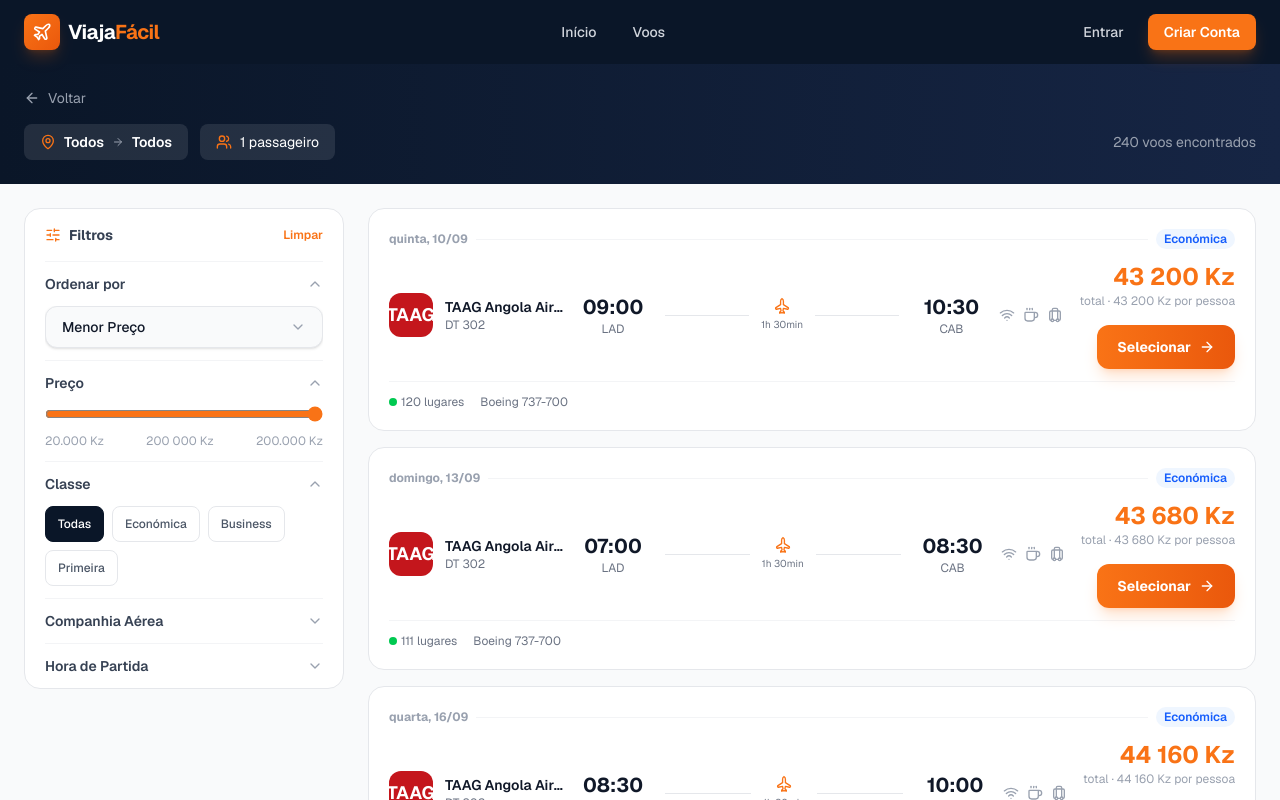
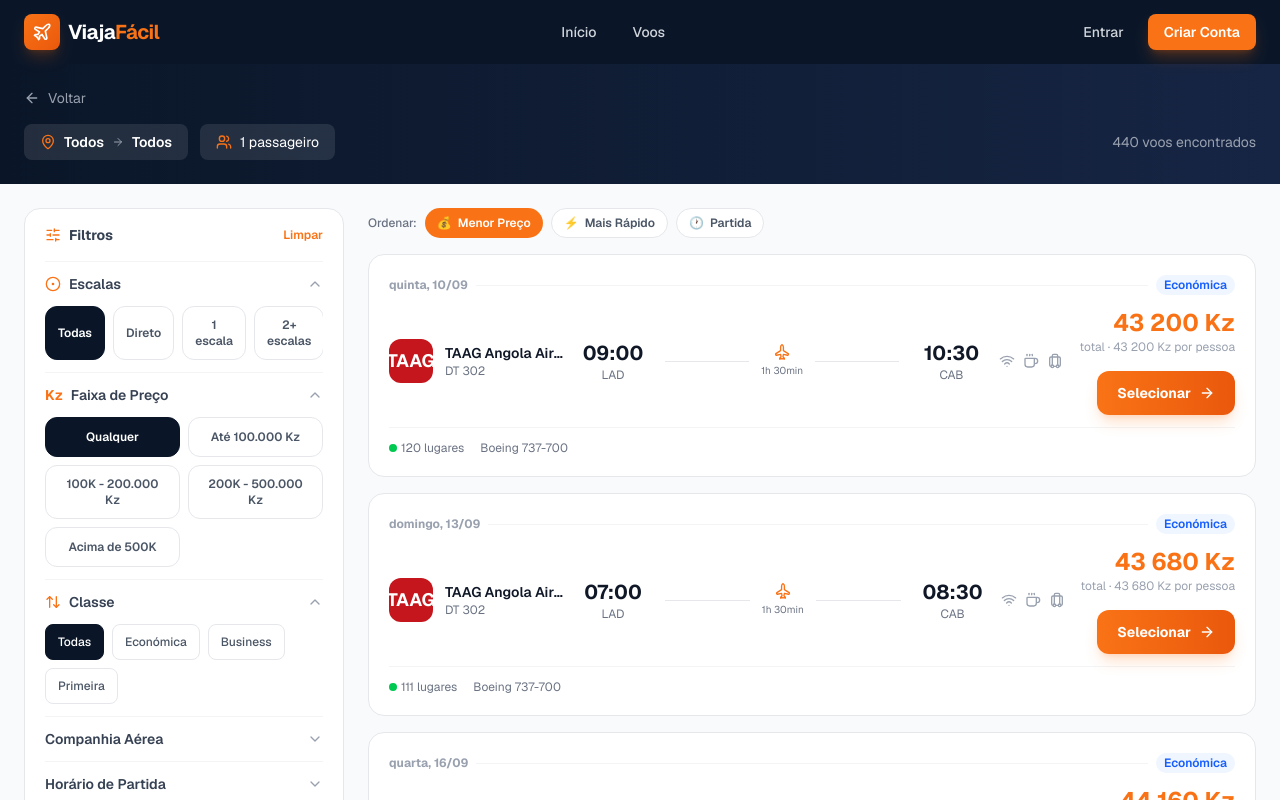
Before and after one commit to viaja-facil/viajafacilweb, a Next.js app: page /search in a window 1280 px wide. Shown: the top 800 px of the page. Built offline with nearby package versions, Linux system fonts and the light colour scheme.

Commit message:
feat(booking): improve booking and search flows
- Enhance checkout page with better UX
- Improve confirmation page design
- Update seat selection interface
- Enhance search results page

```diff
--- a/src/app/booking/confirmation/page.tsx
+++ b/src/app/booking/confirmation/page.tsx
@@ -1,6 +1,6 @@
 "use client";
 
-import { useEffect } from "react";
+import { useEffect, useMemo } from "react";
 import { useRouter } from "next/navigation";
 import { formatCurrency, getAirlineById, getAirportByCode } from "@/lib/mock-data";
 import { useBooking } from "@/lib/booking-context";
@@ -38,6 +38,11 @@ function ConfirmationContent() {
   const originAirport = flight ? getAirportByCode(flight.origin) : null;
   const destAirport = flight ? getAirportByCode(flight.destination) : null;
 
+  const bookingId = useMemo(() => {
+    if (!flight) return "";
+    return `VJ${flight.id.replace(/[^a-z0-9]/gi, "").toUpperCase().slice(-6)}${String(booking.seats.length).padStart(2, "0")}`;
+  }, [flight, booking.seats.length]);
+
   useEffect(() => {
     if (!flight) {
       router.push("/search");
@@ -45,8 +50,6 @@ function ConfirmationContent() {
   }, [flight, router]);
 
   if (!flight) return null;
-
-  const bookingId = `VJ${flight.id.replace(/[^a-z0-9]/gi, "").toUpperCase().slice(-6)}${String(booking.seats.length).padStart(2, "0")}`;
 
   const totalSeatPrice = booking.seats.reduce((sum, s) => sum + s.price, 0);
   const totalBasePrice = flight.price * booking.seats.length;
--- a/src/app/booking/seats/page.tsx
+++ b/src/app/booking/seats/page.tsx
@@ -3,6 +3,7 @@
 import { useMemo, useState, Suspense } from "react";
 import { useRouter, useSearchParams } from "next/navigation";
 import { flights, generateSeats, formatCurrency, getAirlineById, getAirportByCode, Seat } from "@/lib/mock-data";
+import { formatTime } from "@/lib/format";
 import { useBooking } from "@/lib/booking-context";
 import BookingStepper from "@/components/ui/BookingStepper";
 import ProtectedRoute from "@/components/auth/ProtectedRoute";
@@ -49,6 +50,7 @@ function SeatsContent() {
     [flight]
   );
   const [selectedSeats, setSelectedSeats] = useState<Seat[]>([]);
+  const [showMaxAlert, setShowMaxAlert] = useState(false);
 
   // Number of passengers declared in the search drives how many seats can be picked
   const passengerCount = booking.passengerCount > 0 ? booking.passengerCount : 1;
@@ -81,7 +83,11 @@ function SeatsContent() {
       if (exists) {
         return prev.filter((s) => s.id !== seat.id);
       }
-      if (prev.length >= passengerCount) return prev;
+      if (prev.length >= passengerCount) {
+        setShowMaxAlert(true);
+        setTimeout(() => setShowMaxAlert(false), 2000);
+        return prev;
+      }
       return [...prev, seat];
     });
   };
@@ -110,6 +116,13 @@ function SeatsContent() {
   return (
     <div className="min-h-screen bg-gray-50">
       <BookingStepper />
+
+      {/* Max seats alert */}
+      {showMaxAlert && (
+        <div className="fixed top-20 left-1/2 -translate-x-1/2 bg-yellow-500 text-white px-4 py-2 rounded-lg shadow-lg z-50 animate-fade-in">
+          Selecionou o máximo de assentos permitidos
+        </div>
+      )}
 
       {/* Header */}
       <div className="bg-gradient-to-r from-[#0a1628] to-[#162544] text-white">
@@ -415,7 +428,3 @@ function SeatsContent() {
     </div>
   );
 }
-
-function formatTime(dateStr: string) {
-  return new Date(dateStr).toLocaleTimeString("pt-AO", { hour: "2-digit", minute: "2-digit" });
-}
--- a/src/app/search/page.tsx
+++ b/src/app/search/page.tsx
@@ -12,11 +12,11 @@ import {
   getAvailabilityForRoute,
   Flight,
 } from "@/lib/mock-data";
+import { formatTime, formatDate } from "@/lib/format";
 import { useBooking } from "@/lib/booking-context";
 import AvailabilityCalendar from "@/components/ui/AvailabilityCalendar";
 import { SkeletonFlight } from "@/components/ui/Skeleton";
 import CollapsibleFilter from "@/components/ui/CollapsibleFilter";
-import CustomSelect from "@/components/ui/CustomSelect";
 import BottomSheet from "@/components/ui/BottomSheet";
 import {
   Plane,
@@ -34,6 +34,11 @@ import {
   Moon,
   Sunset,
   Clock,
+  ArrowUpDown,
+  CircleDot,
+  Circle,
+  LuggageIcon,
+  HandMetal,
 } from "lucide-react";
 
 type SortBy = "price" | "duration" | "departure";
@@ -41,7 +46,7 @@ type SortBy = "price" | "duration" | "departure";
 function SearchContent() {
   const router = useRouter();
   const searchParams = useSearchParams();
-  const { setFlight, setPassengerCount } = useBooking();
+  const { setFlight, confirmFlight, setPassengerCount } = useBooking();
 
   const initialOrigin = searchParams.get("origin") || "";
   const initialDestination = searchParams.get("destination") || "";
@@ -57,10 +62,13 @@ function SearchContent() {
   const adults = Number.isNaN(initialAdults) ? initialPassengers : initialAdults;
   const children = Number.isNaN(initialChildren) ? 0 : initialChildren;
   const [sortBy, setSortBy] = useState<SortBy>("price");
-  const [maxPrice, setMaxPrice] = useState(200000);
+  const [maxPrice, setMaxPrice] = useState(3000000);
   const [selectedClass, setSelectedClass] = useState<string>("all");
   const [selectedAirlines, setSelectedAirlines] = useState<string[]>([]);
   const [selectedTimeOfDay, setSelectedTimeOfDay] = useState<string[]>([]);
+  const [stops, setStops] = useState<string>("all");
+  const [baggage, setBaggage] = useState<string>("all");
+  const [priceRange, setPriceRange] = useState<string>("all");
   const [isLoading, setIsLoading] = useState(true);
   const [showFilters, setShowFilters] = useState(false);
 
@@ -72,6 +80,16 @@ function SearchContent() {
   const availability = useMemo(() => {
     if (!origin || !destination) return [];
     return getAvailabilityForRoute(origin, destination);
+  }, [origin, destination]);
+
+  const availableAirlines = useMemo(() => {
+    if (!origin || !destination) return airlines;
+    const airlineIds = new Set(
+      flights
+        .filter((f) => f.origin === origin && f.destination === destination)
+        .map((f) => f.airlineId)
+    );
+    return airlines.filter((a) => airlineIds.has(a.id));
   }, [origin, destination]);
 
   const filteredFlights = useMemo(() => {
@@ -94,6 +112,18 @@ function SearchContent() {
             : "night";
         if (!selectedTimeOfDay.includes(timeSlot)) return false;
       }
+      // Stops filter
+      if (stops === "direct" && f.stops !== 0) return false;
+      if (stops === "1" && f.stops !== 1) return false;
+      if (stops === "2+" && f.stops < 2) return false;
+      // Baggage filter
+      if (baggage === "with" && !f.hasCheckedBaggage) return false;
+      if (baggage === "without" && f.hasCheckedBaggage) return false;
+      // Price range filter
+      if (priceRange === "100" && f.price > 100000) return false;
+      if (priceRange === "200" && (f.price < 100000 || f.price > 200000)) return false;
+      if (priceRange === "500" && (f.price < 200000 || f.price > 500000)) return false;
+      if (priceRange === "500+" && f.price < 500000) return false;
       return true;
     });
 
@@ -111,25 +141,13 @@ function SearchContent() {
     });
 
     return result;
-  }, [origin, destination, selectedDate, sortBy, maxPrice, selectedClass, selectedAirlines, selectedTimeOfDay]);
+  }, [origin, destination, selectedDate, sortBy, maxPrice, selectedClass, selectedAirlines, selectedTimeOfDay, stops, baggage, priceRange]);
 
   const handleSelectFlight = (flight: Flight) => {
     setPassengerCount(passengers);
     setFlight(flight);
+    confirmFlight();
     router.push(`/booking/seats?flightId=${flight.id}`);
-  };
-
-  const formatTime = (dateStr: string) => {
-    const d = new Date(dateStr);
-    return d.toLocaleTimeString("pt-AO", { hour: "2-digit", minute: "2-digit" });
-  };
-
-  const formatDate = (dateStr: string) => {
-    return new Date(dateStr + "T12:00:00").toLocaleDateString("pt-AO", {
-      weekday: "long",
-      day: "numeric",
-      month: "long",
-    });
   };
 
   const getOriginCity = () => airports.find((a) => a.code === origin)?.city || "Todos";
@@ -153,56 +171,86 @@ function SearchContent() {
     selectedAirlines.length +
     selectedTimeOfDay.length +
     (selectedClass !== "all" ? 1 : 0) +
-    (maxPrice < 200000 ? 1 : 0);
+    (maxPrice < 3000000 ? 1 : 0) +
+    (stops !== "all" ? 1 : 0) +
+    (baggage !== "all" ? 1 : 0) +
+    (priceRange !== "all" ? 1 : 0);
 
   const clearFilters = () => {
     setSelectedDate(null);
     setSelectedClass("all");
-    setMaxPrice(200000);
+    setMaxPrice(3000000);
     setSortBy("price");
     setSelectedAirlines([]);
     setSelectedTimeOfDay([]);
+    setStops("all");
+    setBaggage("all");
+    setPriceRange("all");
   };
 
   // Filter controls shared between the desktop sidebar and the mobile bottom sheet
   const filtersBody = (
     <>
-      <CollapsibleFilter title="Ordenar por" defaultOpen={true}>
-        <CustomSelect
-          value={sortBy}
-          onChange={(nextSort) => setSortBy(nextSort as SortBy)}
-          ariaLabel="Ordenar voos por"
-          options={[
-            { value: "price", label: "Menor Preço" },
-            { value: "duration", label: "Mais Rápido" },
-            { value: "departure", label: "Partida" },
-          ]}
-        />
+      <CollapsibleFilter
+        title="Escalas"
+        icon={<CircleDot className="w-4 h-4 text-[#f97316]" />}
+        defaultOpen={true}
+        badge={stops !== "all" ? stops === "direct" ? "Direto" : stops === "1" ? "1" : "2+" : undefined}
+      >
+        <div className="flex gap-2">
+          {[
+            { id: "all", label: "Todas" },
+            { id: "direct", label: "Direto" },
+            { id: "1", label: "1 escala" },
+            { id: "2+", label: "2+ escalas" },
+          ].map((option) => (
+            <button
+              key={option.id}
+              onClick={() => setStops(option.id)}
+              className={`flex-1 px-3 py-2.5 rounded-xl text-xs font-semibold border transition-all min-h-[40px] ${
+                stops === option.id
+                  ? "bg-[#0a1628] border-[#0a1628] text-white"
+                  : "bg-white border-gray-200 text-gray-600 hover:border-[#f97316]"
+              }`}
+            >
+              {option.label}
+            </button>
+          ))}
+        </div>
       </CollapsibleFilter>
 
       <CollapsibleFilter
-        title="Preço"
+        title="Faixa de Preço"
+        icon={<span className="text-sm font-bold text-[#f97316]">Kz</span>}
         defaultOpen={true}
-        badge={maxPrice < 200000 ? formatCurrency(maxPrice) : undefined}
+        badge={priceRange !== "all" ? priceRange === "100" ? "Até 100K" : priceRange === "200" ? "100-200K" : priceRange === "500" ? "200-500K" : "500K+" : undefined}
       >
-        <input
-          type="range"
-          min="20000"
-          max="200000"
-          step="5000"
-          value={maxPrice}
-          onChange={(e) => setMaxPrice(Number(e.target.value))}
-          className="w-full accent-[#f97316]"
-        />
-        <div className="flex justify-between text-xs text-gray-400 mt-1">
-          <span>20.000 Kz</span>
-          <span>{formatCurrency(maxPrice)}</span>
-          <span>200.000 Kz</span>
+        <div className="grid grid-cols-2 gap-2">
+          {[
+            { id: "all", label: "Qualquer" },
+            { id: "100", label: "Até 100.000 Kz" },
+            { id: "200", label: "100K - 200.000 Kz" },
+            { id: "500", label: "200K - 500.000 Kz" },
+            { id: "500+", label: "Acima de 500K" },
+          ].map((option) => (
+            <button
+              key={option.id}
+              onClick={() => setPriceRange(option.id)}
+              className={`px-3 py-2.5 rounded-xl text-xs font-semibold border transition-all min-h-[40px] ${
+                priceRange === option.id
+                  ? "bg-[#0a1628] border-[#0a1628] text-white"
+                  : "bg-white border-gray-200 text-gray-600 hover:border-[#f97316]"
+              }`}
+            >
+              {option.label}
+            </button>
+          ))}
         </div>
       </CollapsibleFilter>
 
       <CollapsibleFilter
         title="Classe"
+        icon={<ArrowUpDown className="w-4 h-4 text-[#f97316]" />}
         defaultOpen={true}
         badge={selectedClass !== "all" ? selectedClass === "economy" ? "Eco" : selectedClass === "business" ? "Bus" : "1ª" : undefined}
       >
@@ -229,7 +277,7 @@ function SearchContent() {
         badge={selectedAirlines.length > 0 ? `${selectedAirlines.length}` : undefined}
       >
         <div className="space-y-1">
-          {airlines.map((airline) => (
+          {availableAirlines.map((airline) => (
             <label
               key={airline.id}
               className="flex items-center gap-3 cursor-pointer group select-none py-1.5 min-h-[44px]"
@@ -266,11 +314,11 @@ function SearchContent() {
       </CollapsibleFilter>
 
       <CollapsibleFilter
-        title="Hora de Partida"
+        title="Horário de Partida"
         defaultOpen={false}
         badge={selectedTimeOfDay.length > 0 ? `${selectedTimeOfDay.length}` : undefined}
       >
-        <div className="grid grid-cols-2 gap-2">
+        <div className="flex gap-2 flex-wrap">
           {[
             { id: "morning", label: "Manhã", icon: Sun, time: "06h - 12h" },
             { id: "afternoon", label: "Tarde", icon: Sunset, time: "12h - 18h" },
@@ -280,17 +328,42 @@ function SearchContent() {
             <button
               key={slot.id}
               onClick={() => toggleTimeOfDay(slot.id)}
-              className={`flex flex-col items-center gap-1 p-2.5 min-h-[64px] rounded-xl border text-xs transition-all ${
+              className={`flex items-center gap-1.5 px-3 py-2.5 min-h-[40px] rounded-xl border text-xs font-medium transition-all ${
                 selectedTimeOfDay.includes(slot.id)
                   ? "bg-[#0a1628] border-[#0a1628] text-white"
                   : "bg-white border-gray-200 text-gray-600 hover:border-[#f97316]"
               }`}
             >
-              <slot.icon className="w-4 h-4" />
-              <span className="font-semibold">{slot.label}</span>
-              <span className={`text-[10px] ${
-                selectedTimeOfDay.includes(slot.id) ? "text-gray-300" : "text-gray-400"
-              }`}>{slot.time}</span>
+              <slot.icon className="w-3.5 h-3.5" />
+              {slot.label}
+            </button>
+          ))}
+        </div>
+      </CollapsibleFilter>
+
+      <CollapsibleFilter
+        title="Bagagem"
+        icon={<LuggageIcon className="w-4 h-4 text-[#f97316]" />}
+        defaultOpen={false}
+        badge={baggage !== "all" ? baggage === "with" ? "Com despacho" : "Só mão" : undefined}
+      >
+        <div className="flex gap-2">
+          {[
+            { id: "all", label: "Todas", icon: Luggage },
+            { id: "with", label: "Com bagagem", icon: Luggage },
+            { id: "without", label: "Só mão", icon: HandMetal },
+          ].map((option) => (
+            <button
+              key={option.id}
+              onClick={() => setBaggage(option.id)}
+              className={`flex-1 flex items-center justify-center gap-1.5 px-3 py-2.5 min-h-[40px] rounded-xl text-xs font-semibold border transition-all ${
+                baggage === option.id
+                  ? "bg-[#0a1628] border-[#0a1628] text-white"
+                  : "bg-white border-gray-200 text-gray-600 hover:border-[#f97316]"
+              }`}
+            >
+              <option.icon className="w-3.5 h-3.5" />
+              {option.label}
             </button>
           ))}
         </div>
@@ -449,6 +522,31 @@ function SearchContent() {
               </div>
             )}
 
+            {/* Sort chips */}
+            <div className="mb-4 flex items-center gap-2">
+              <span className="text-xs text-gray-500 font-medium">Ordenar:</span>
+              <div className="flex gap-2 overflow-x-auto scrollbar-hide">
+                {[
+                  { id: "price", label: "Menor Preço", icon: "💰" },
+                  { id: "duration", label: "Mais Rápido", icon: "⚡" },
+                  { id: "departure", label: "Partida", icon: "🕐" },
+                ].map((option) => (
+                  <button
+                    key={option.id}
+                    onClick={() => setSortBy(option.id as SortBy)}
+                    className={`flex items-center gap-1.5 px-3 py-1.5 rounded-full text-xs font-semibold whitespace-nowrap transition-colors shrink-0 ${
+                      sortBy === option.id
+                        ? "bg-[#f97316] text-white"
+                        : "bg-white border border-gray-200 text-gray-600 hover:border-[#f97316]"
+                    }`}
+                  >
+                    <span>{option.icon}</span>
+                    {option.label}
+                  </button>
+                ))}
+              </div>
+            </div>
+
             {/* Flight cards */}
             <div className="space-y-4">
               {isLoading ? (
@@ -470,7 +568,7 @@ function SearchContent() {
                     onClick={() => {
                       setSelectedDate(null);
                       setSelectedClass("all");
-                      setMaxPrice(200000);
+                      setMaxPrice(3000000);
                     }}
                     className="text-sm font-semibold text-[#f97316] hover:text-[#ea580c]"
                   >
```
Also changed, not shown: src/app/booking/checkout/page.tsx (+85 -68 lines).
